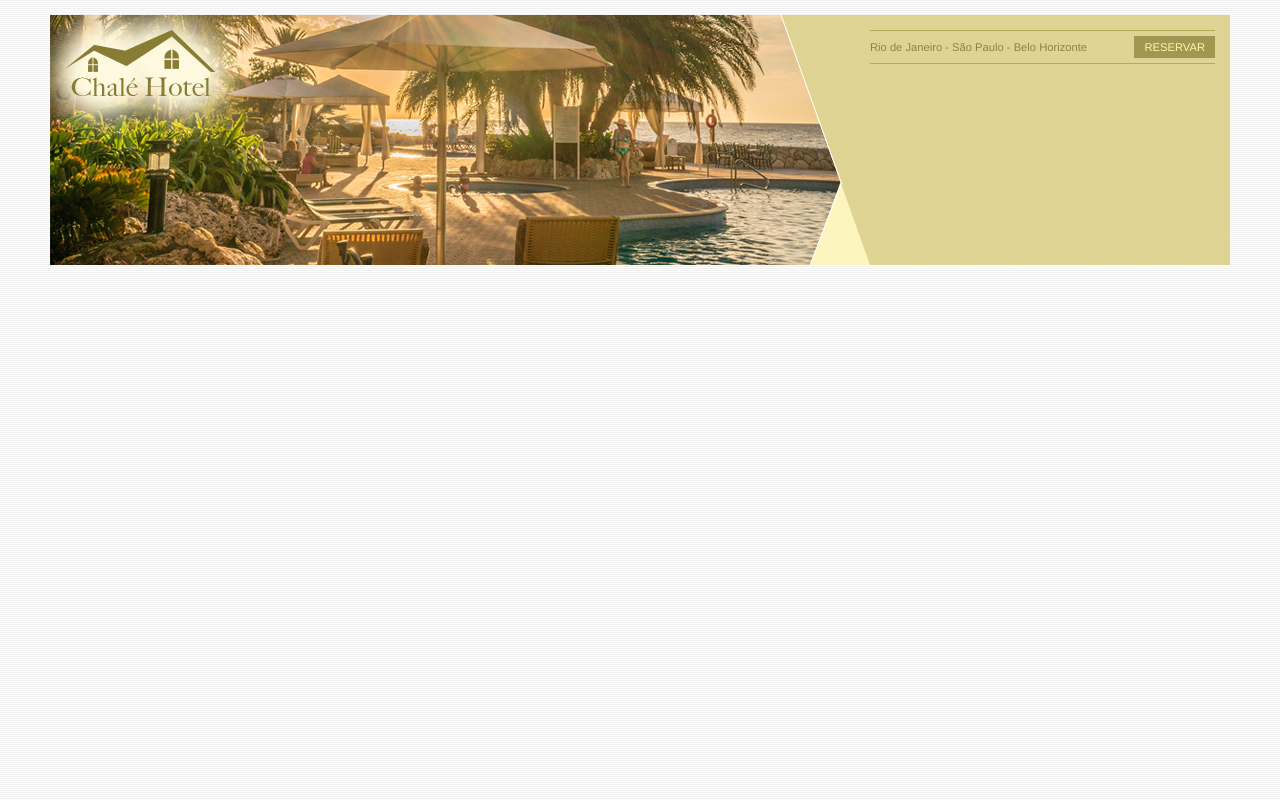
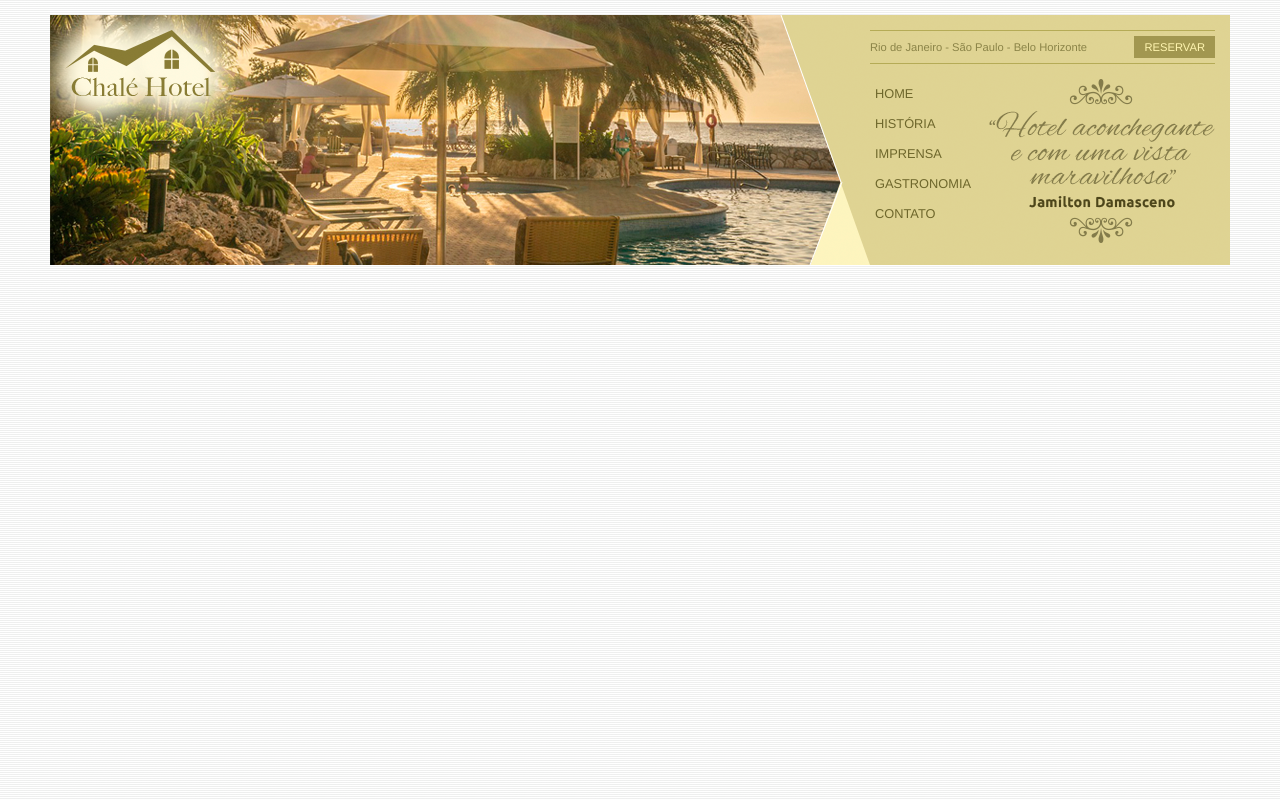
Before and after one commit to NikolySilva/Chale-Hotel, a plain HTML site: page index.html in a window 1280 px wide. Drawn offline with Linux system fonts and the light colour scheme.

Commit message:
Topo finalizado

```diff
--- a/css/style.css
+++ b/css/style.css
@@ -43,7 +43,7 @@ body{
     text-indent: -3000px;
 }
 
-#menu{
+#area-menu{
     background: url(../imagens/topo-imagem-lateral.png) no-repeat;
     width: 450px;
     height: 250px;
@@ -73,6 +73,36 @@ body{
     padding-top: 5px;
 }
 
+#menu {
+    margin-top: 15px;
+}
+
+.depoimento{
+    width: 226px;
+    height: 164px;
+    float: right;
+}
+
+ul{
+    list-style: none;
+}
+
+ul#navegacao {
+    float: left;
+}
+
+ul#navegacao a{
+    text-transform: uppercase;
+    font-size: 0.8em;
+    padding: 5px;
+    color: #6e672c;
+    line-height: 30px;
+}
+
+ul#navegacao a:hover{
+    background: #fdf6be;
+}
+
 a{
     text-decoration: none;
 }
--- a/index.html
+++ b/index.html
@@ -15,7 +15,7 @@
                     <a href="">Chalé Hotel</a>
                 </h1>
             </div>
-            <div id="menu">
+            <div id="area-menu">
                 <div id="conteudo-menu">
                     <div id="menu-locais">
                         <span class="locais">
@@ -24,6 +24,17 @@
                         <a href="" class="reservar">Reservar</a>
                         <div style="clear:both;"></div>
                     </div>
+
+                    <div id="menu">
+                        <ul id="navegacao">
+                            <li><a href="">Home</a></li>
+                            <li><a href="">História</a></li>
+                            <li><a href="">Imprensa</a></li>
+                            <li><a href="">Gastronomia</a></li>
+                            <li><a href="">Contato</a></li>
+                        </ul>
+                        <img class="depoimento" src="imagens/depoimento.png"
+                    </div>
                 </div>
             </div>
         </div><!--Fim topo-->
```
